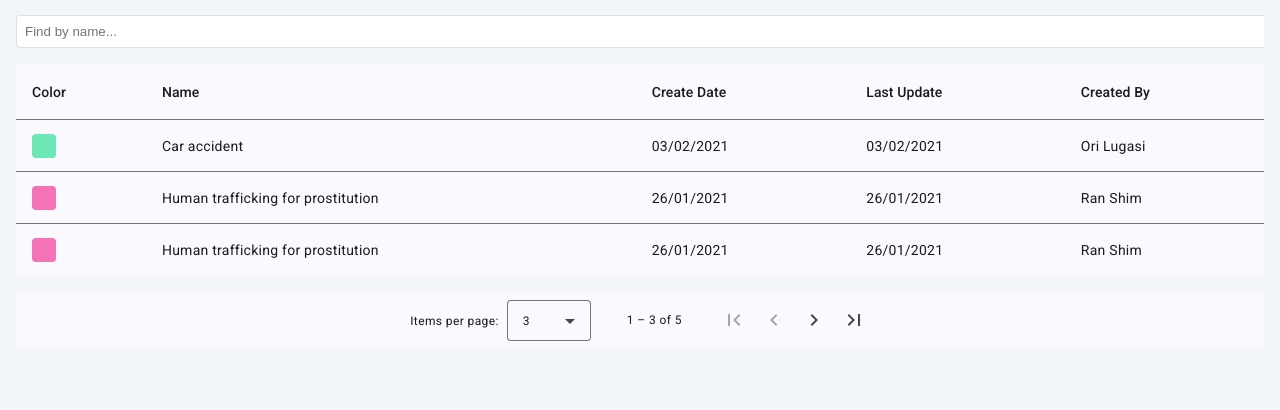
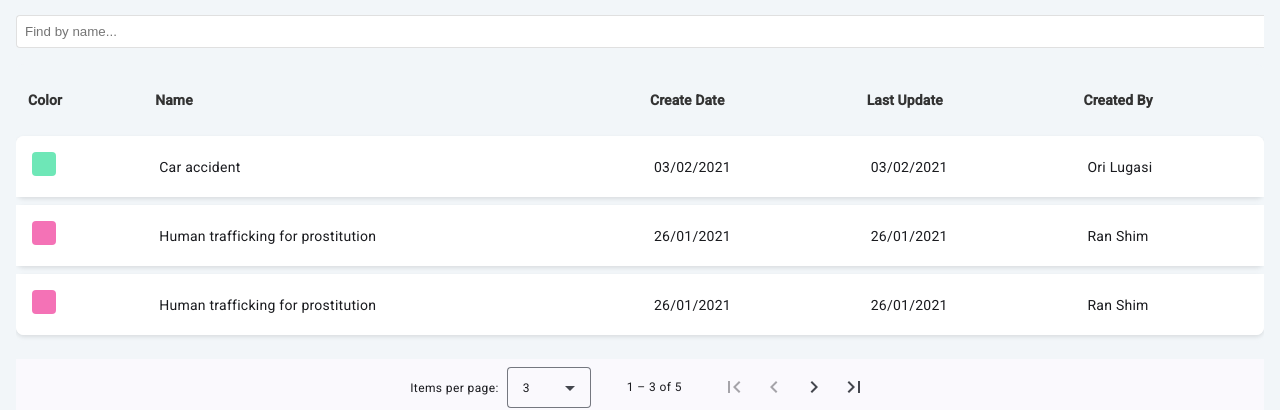
Before and after one commit to jeremyelka/TA9, an Angular app: page / in a window 1280 px wide. Shown: the part 384-794 px from the top of the page. Built offline with nearby package versions, Linux system fonts and the light colour scheme.

Commit message:
css table

```diff
--- a/src/app/table-data/table-data.component.scss
+++ b/src/app/table-data/table-data.component.scss
@@ -123,6 +123,83 @@ mat-table {
     }
   }
 
+  .custom-mat-table {
+    width: 100%;
+    background-color: #F2F6F9;
+    border-radius: 8px;
+    overflow: hidden;
+    border-collapse: separate;
+    border-spacing: 0 8px;
+
+
+    .mat-header-row {
+      background-color: transparent;
+      border-bottom: none;
+      box-shadow: none;
+      padding: 0px;
+      margin: 0px;
+    }
+
+    th {
+      color: #333;
+      font-weight: bold;
+      padding: 12px;
+      text-align: left;
+      border-bottom: none;
+    }
+
+    tr {
+      background-color: white;
+      border-radius: 8px;
+      transition: background-color 0.3s ease;
+      box-shadow: 0px 2px 4px rgba(0, 0, 0, 0.1);
+
+      &:hover {
+        background-color: #F9FAFC;
+        cursor: pointer;
+      }
+    }
+
+    td {
+      padding: 16px;
+      font-size: 14px;
+      border-bottom: none;
+    }
+
+    tr:first-child td:first-child {
+      border-top-left-radius: 8px;
+    }
+
+    tr:first-child td:last-child {
+      border-top-right-radius: 8px;
+    }
+
+    tr:last-child td:first-child {
+      border-bottom-left-radius: 8px;
+    }
+
+    tr:last-child td:last-child {
+      border-bottom-right-radius: 8px;
+    }
+  }
+  .mat-mdc-header-row{
+    background-color: transparent!important;
+    border-radius: 0px!important;
+    box-shadow: none!important;
+    padding: 0px!important;
+    margin:0px!important;
+  }
+
+  .color-indicator {
+    width: 14px;
+    height: 14px;
+    border-radius: 50%;
+    display: inline-block;
+  }
+
+
+
+
   .color-indicator {
     width: 24px;
     height: 24px;
```
